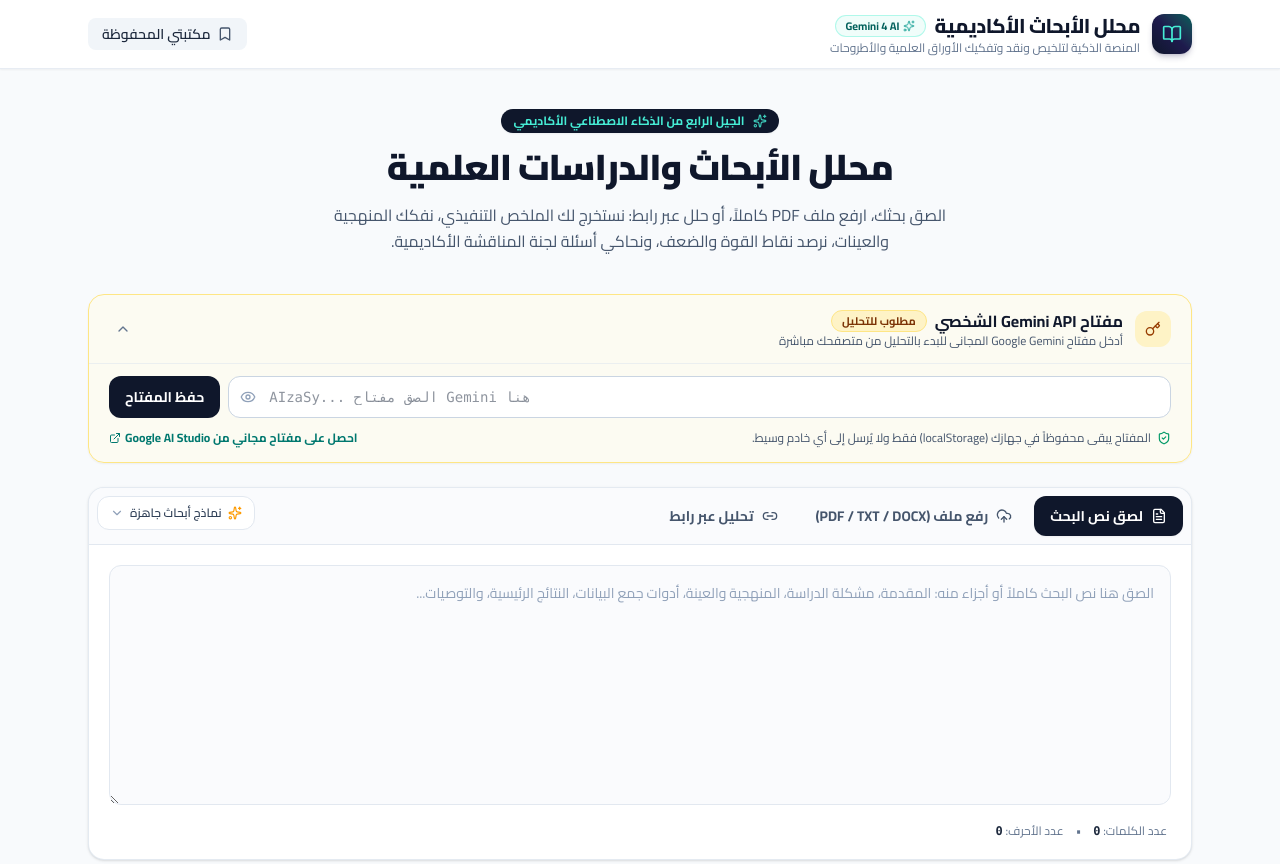
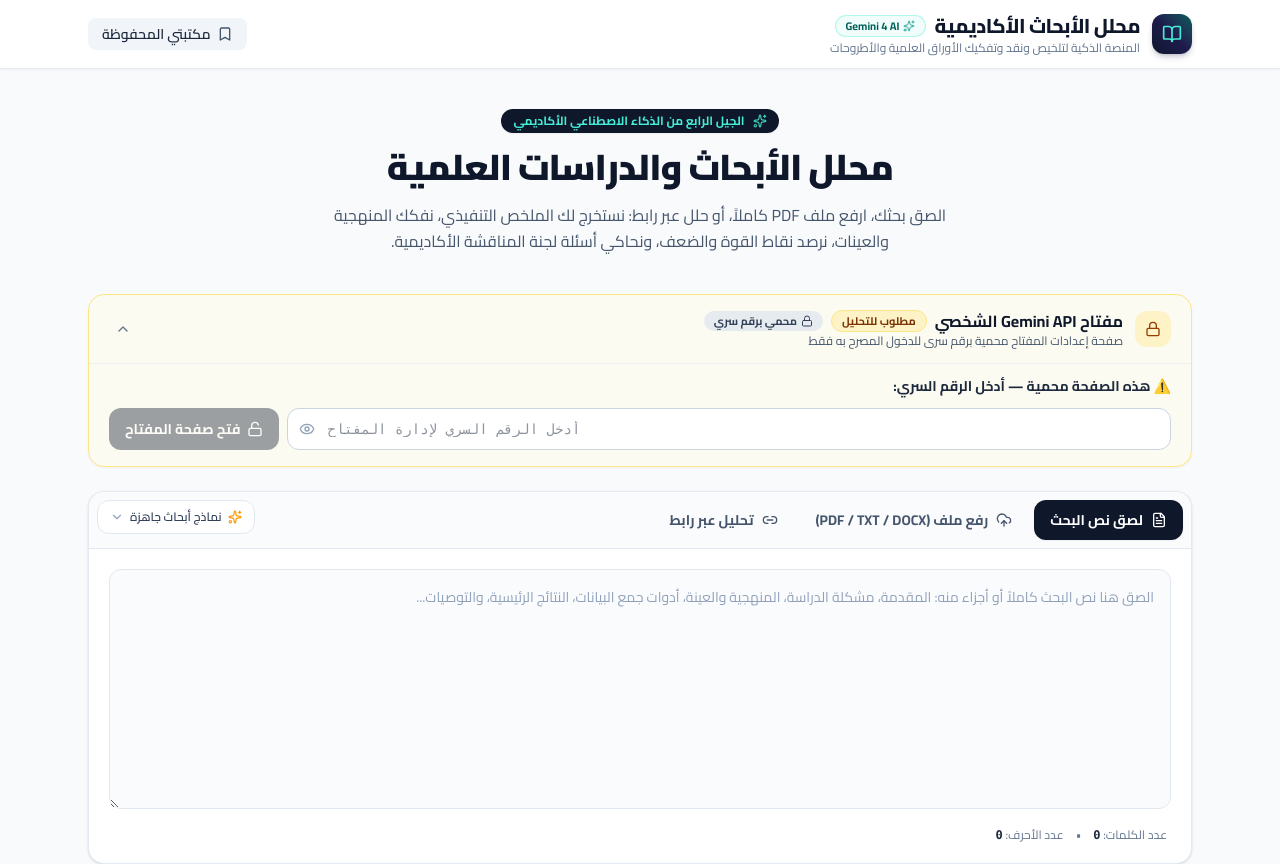
Before and after one commit to durratmubdi-gif/research-analyst-app, a React (Vite) app: page / in a window 1280 px wide. Shown: the top 864 px of the page. Built offline with nearby package versions, Linux system fonts and the light colour scheme.

Commit message:
feat: add password protection to ApiKeyCard
Implement session-based authentication to secure the API key management interface.

```diff
--- a/src/components/ApiKeyCard.tsx
+++ b/src/components/ApiKeyCard.tsx
@@ -9,7 +9,12 @@ import {
   ChevronUp,
   ExternalLink,
   ShieldCheck,
+  Lock,
+  Unlock,
 } from 'lucide-react';
+
+const PAGE_PASSWORD = 'Aakkmm@2013';
+const STORAGE_KEY = 'key_page_authorized';
 
 interface ApiKeyCardProps {
   apiKey: string;
@@ -22,12 +27,39 @@ export const ApiKeyCard: React.FC<ApiKeyCardProps> = ({
   onSaveKey,
   onClearKey,
 }) => {
+  const [isAuthorized, setIsAuthorized] = useState<boolean>(() => {
+    try {
+      return sessionStorage.getItem(STORAGE_KEY) === 'yes';
+    } catch {
+      return false;
+    }
+  });
+  const [passwordInput, setPasswordInput] = useState('');
+  const [showPassword, setShowPassword] = useState(false);
+  const [authError, setAuthError] = useState(false);
+
   const [inputValue, setInputValue] = useState(apiKey);
   const [showKey, setShowKey] = useState(false);
   const [isExpanded, setIsExpanded] = useState(!apiKey);
   const [statusMessage, setStatusMessage] = useState<string | null>(null);
 
   const isSaved = Boolean(apiKey.trim());
+
+  const handleUnlock = (e: React.FormEvent) => {
+    e.preventDefault();
+    if (passwordInput === PAGE_PASSWORD) {
+      try {
+        sessionStorage.setItem(STORAGE_KEY, 'yes');
+      } catch {
+        // ignore storage errors
+      }
+      setAuthError(false);
+      setIsAuthorized(true);
+      setPasswordInput('');
+    } else {
+      setAuthError(true);
+    }
+  };
 
   const handleSave = (e: React.FormEvent) => {
     e.preventDefault();
@@ -74,7 +106,7 @@ export const ApiKeyCard: React.FC<ApiKeyCardProps> = ({
                 : 'bg-amber-100 text-amber-800'
             }`}
           >
-            <Key className="w-4 h-4" />
+            {isAuthorized ? <Key className="w-4 h-4" /> : <Lock className="w-4 h-4" />}
           </div>
           <div className="min-w-0">
             <div className="flex items-center gap-2 flex-wrap">
@@ -91,9 +123,17 @@ export const ApiKeyCard: React.FC<ApiKeyCardProps> = ({
                   مطلوب للتحليل
                 </span>
               )}
+              {!isAuthorized && (
+                <span className="inline-flex items-center gap-1 text-[11px] font-bold px-2.5 py-0.5 rounded-full bg-slate-200/80 text-slate-700">
+                  <Lock className="w-3 h-3" />
+                  محمي برقم سري
+                </span>
+              )}
             </div>
             <p className="text-xs text-slate-600 truncate">
-              {isSaved
+              {!isAuthorized
+                ? 'صفحة إعدادات المفتاح محمية برقم سري للدخول المصرح به فقط'
+                : isSaved
                 ? 'يُحفظ في متصفحك (localStorage) فقط ويتصل مباشرة بـ Google Gemini من المتصفح'
                 : 'أدخل مفتاح Google Gemini المجاني للبدء بالتحليل من متصفحك مباشرة'}
             </p>
@@ -111,6 +151,60 @@ export const ApiKeyCard: React.FC<ApiKeyCardProps> = ({
 
       {/* Expandable body */}
       {isExpanded && (
+        !isAuthorized ? (
+          <form
+            onSubmit={handleUnlock}
+            className="px-4 sm:px-5 pb-4 pt-3 space-y-3 border-t border-slate-200/60"
+          >
+            <p className="text-xs sm:text-sm font-bold text-slate-800">
+              ⚠️ هذه الصفحة محمية — أدخل الرقم السري:
+            </p>
+
+            {authError && (
+              <div className="p-4 rounded-xl bg-white border border-rose-200 shadow-xs text-center space-y-1">
+                <h4 className="text-sm font-extrabold text-[#c00]">
+                  🚫 غير مصرح بالوصول
+                </h4>
+                <p className="text-xs text-slate-600">
+                  الرقم السري غير صحيح أو الصفحة ليست مخصصة لك.
+                </p>
+              </div>
+            )}
+
+            <div className="flex flex-col sm:flex-row gap-2">
+              <div className="relative flex-1">
+                <input
+                  type={showPassword ? 'text' : 'password'}
+                  value={passwordInput}
+                  onChange={(e) => {
+                    setPasswordInput(e.target.value);
+                    if (authError) setAuthError(false);
+                  }}
+                  placeholder="أدخل الرقم السري لإدارة المفتاح"
+                  dir="ltr"
+                  className="w-full pl-10 pr-4 py-2.5 bg-white border border-slate-300 rounded-xl text-sm font-mono focus:outline-hidden focus:ring-2 focus:ring-teal-600 transition text-left"
+                />
+                <button
+                  type="button"
+                  onClick={() => setShowPassword(!showPassword)}
+                  className="absolute left-3 top-1/2 -translate-y-1/2 text-slate-400 hover:text-slate-700"
+                  title={showPassword ? 'إخفاء الرقم السري' : 'إظهار الرقم السري'}
+                >
+                  {showPassword ? <EyeOff className="w-4 h-4" /> : <Eye className="w-4 h-4" />}
+                </button>
+              </div>
+
+              <button
+                type="submit"
+                disabled={!passwordInput}
+                className="px-4 py-2.5 rounded-xl bg-slate-900 hover:bg-teal-900 disabled:opacity-40 text-white text-xs sm:text-sm font-bold transition inline-flex items-center justify-center gap-1.5 shrink-0"
+              >
+                <Unlock className="w-4 h-4" />
+                <span>فتح صفحة المفتاح</span>
+              </button>
+            </div>
+          </form>
+        ) : (
           <form onSubmit={handleSave} className="px-4 sm:px-5 pb-4 pt-1 space-y-3 border-t border-slate-200/60">
             <div className="flex flex-col sm:flex-row gap-2 pt-2">
               <div className="relative flex-1">
@@ -175,6 +269,7 @@ export const ApiKeyCard: React.FC<ApiKeyCardProps> = ({
               </a>
             </div>
           </form>
+        )
       )}
     </div>
   );
```
Lines whose indentation alone changed are shown as unchanged.
